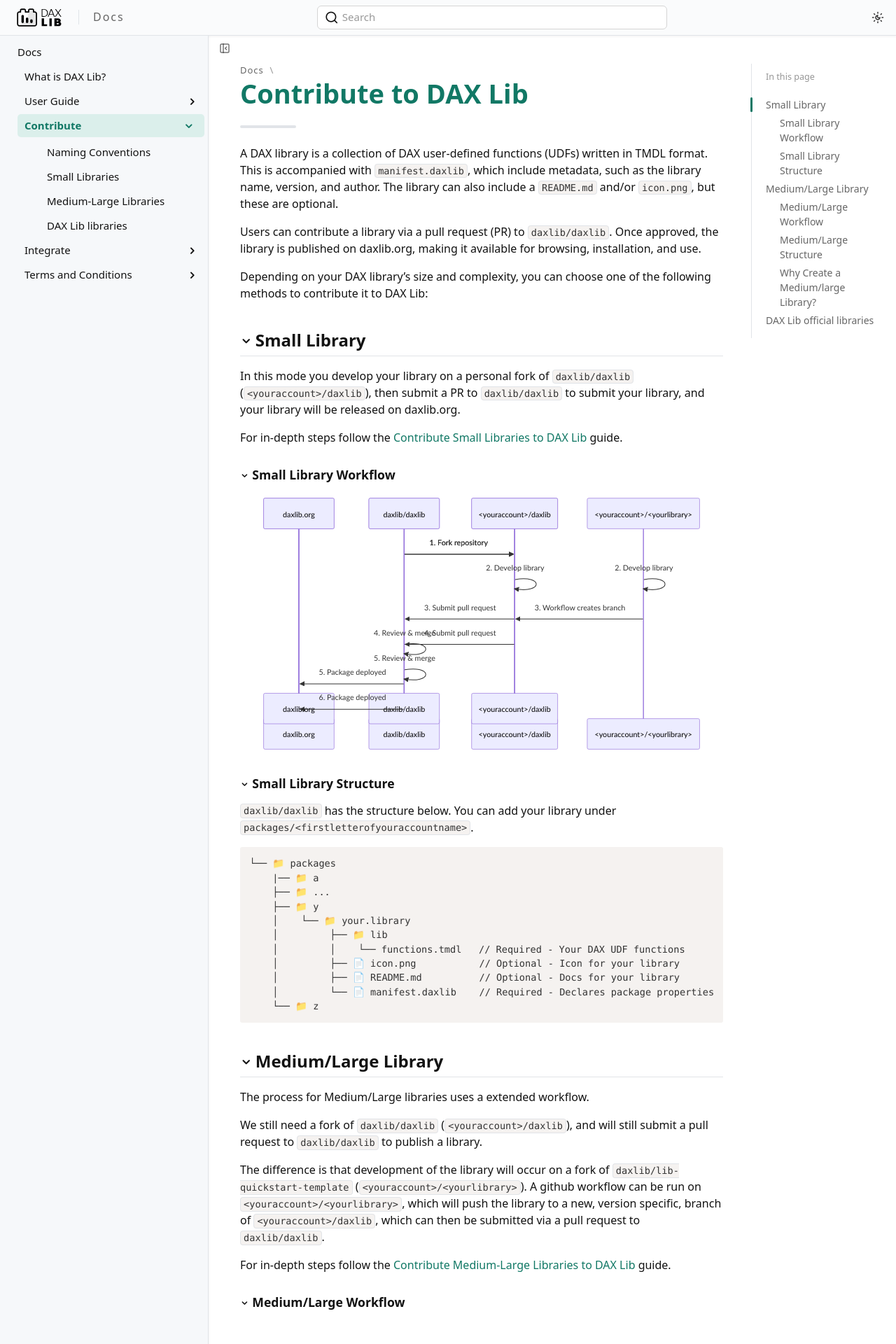
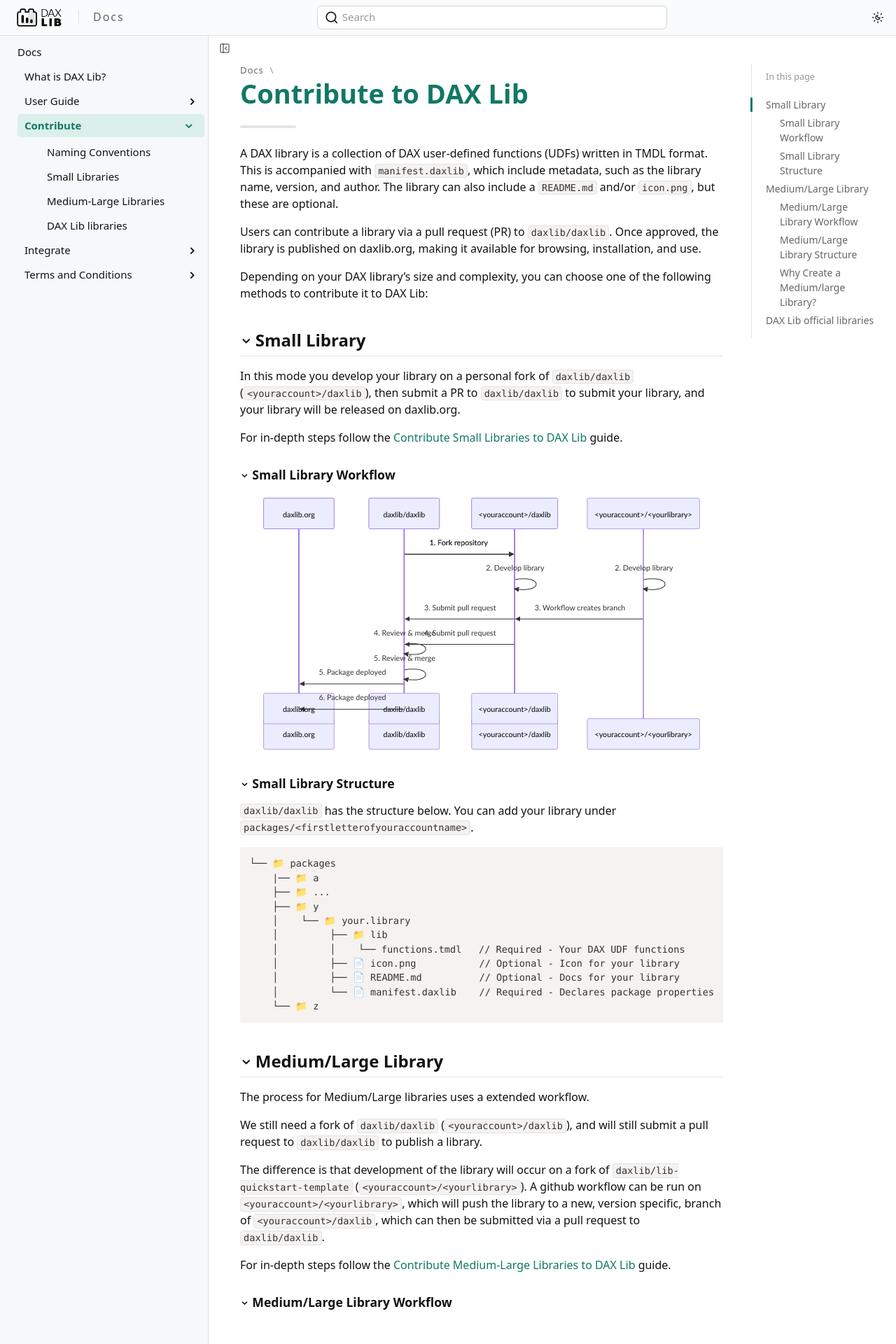
Before and after one commit to EvaluationContext/daxlib-docs, a Jekyll site: the page built from _mydocs/contribute/index.md, in a window 1280 px wide. Shown: the top 1920 px of the page at 70% size. Built offline with Jekyll 4.4.1, drawn with Linux system fonts in a browser that asks for light colours; cached includes are drawn as plain includes; some web fonts are replaced; some of the changed text lies outside the part shown.

Commit message:
docs(contribute): Harmonize section titles for Medium/Large library workflow and structure

````diff
--- a/_mydocs/contribute/index.md
+++ b/_mydocs/contribute/index.md
@@ -64,7 +64,7 @@ The difference is that development of the library will occur on a fork of `daxli
 
 For in-depth steps follow the [Contribute Medium-Large Libraries to DAX Lib](github-repo.md) guide.
 
-### Medium/Large Workflow
+### Medium/Large Library Workflow
 
 ```mermaid
 sequenceDiagram
@@ -81,7 +81,7 @@ sequenceDiagram
     Main->>DaxLib: 6. Package deployed
 ```
 
-### Medium/Large Structure
+### Medium/Large Library Structure
 
 `daxlib/lib-quickstart-template` has the following structure. The the structure is slightly different from the Small library, but the required content remain the same, except your library now lives in the `src` folder.
 
````
